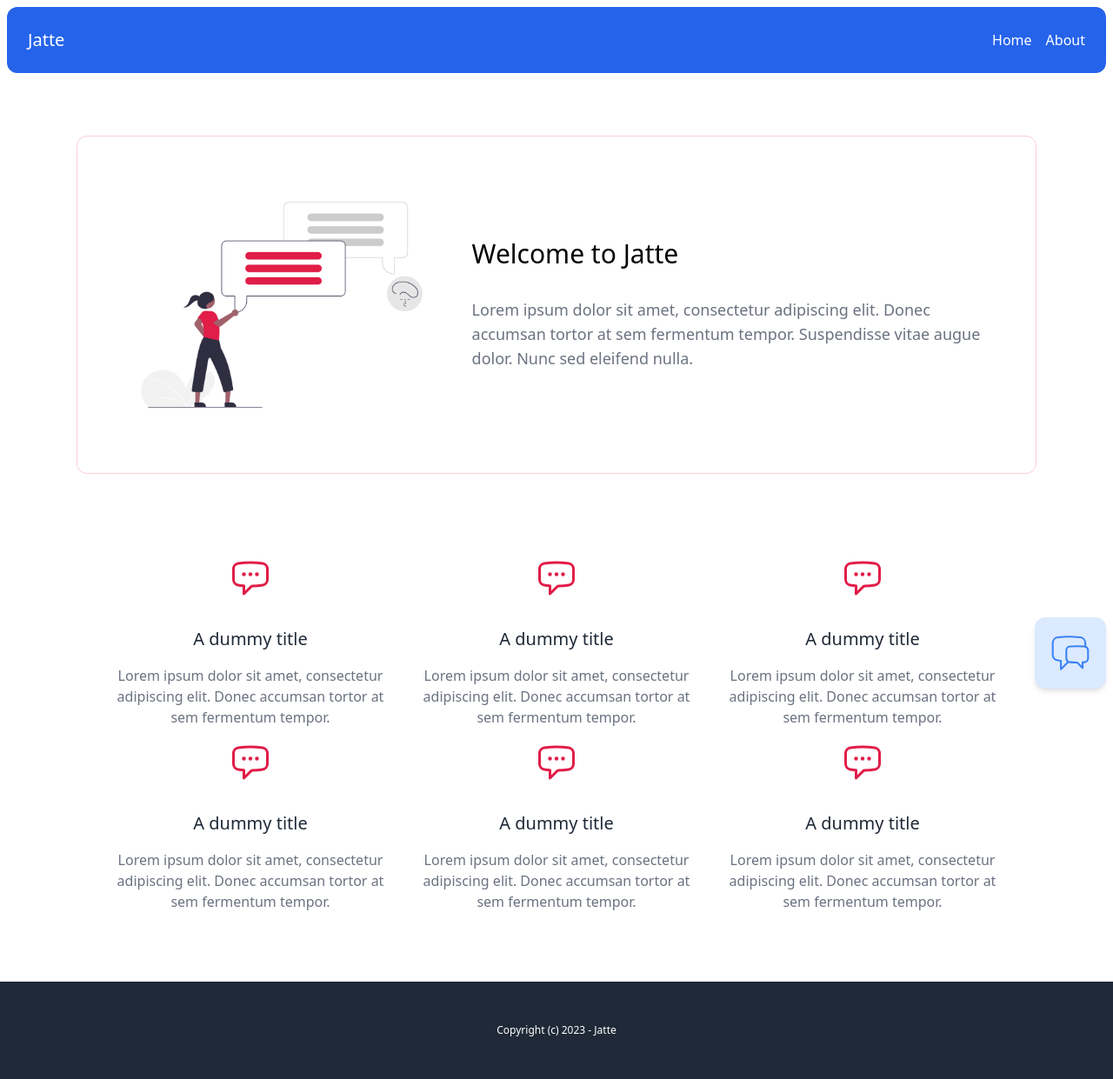
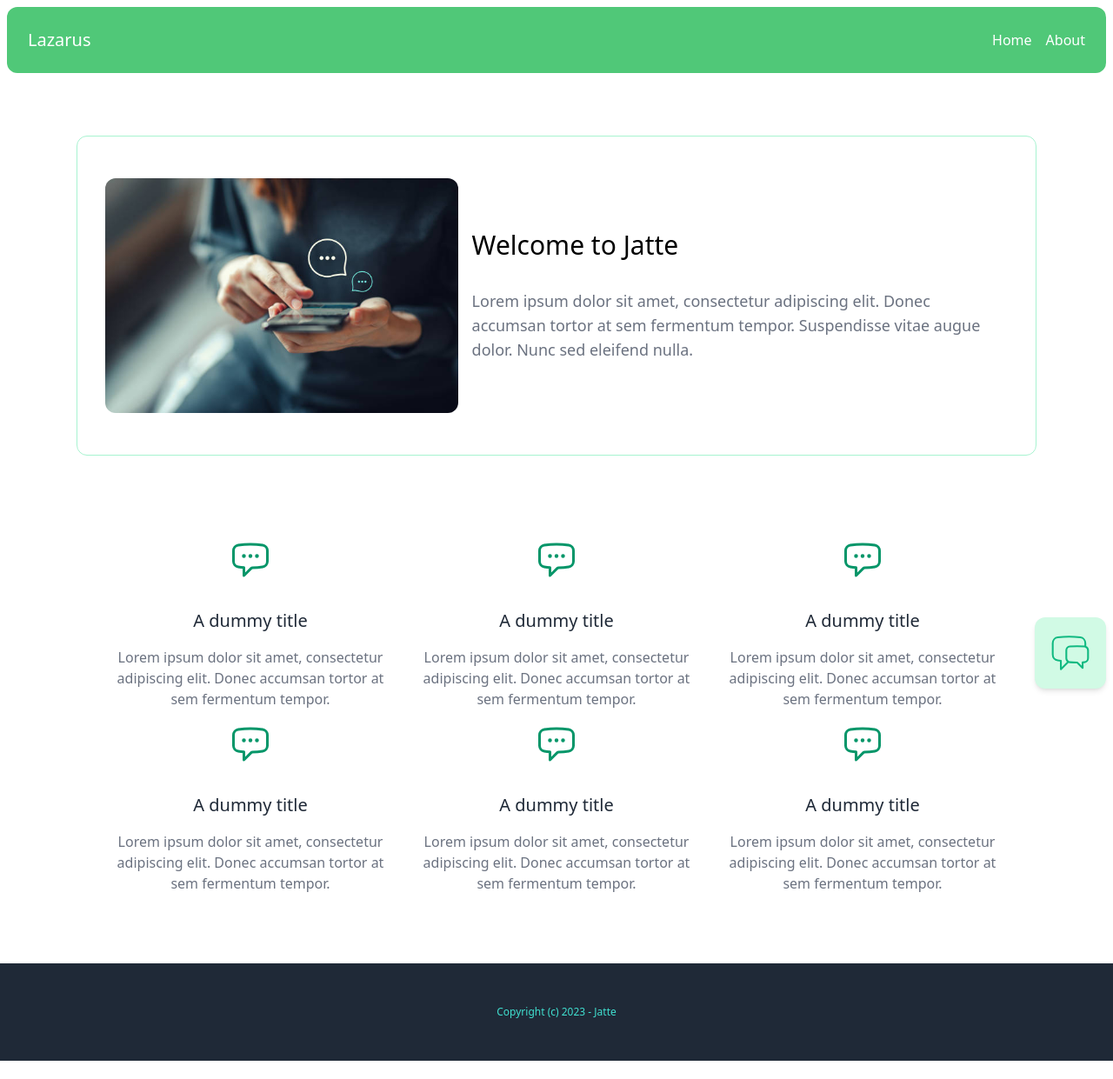
Before and after one commit to TheDarkBlueSnaper/Lazarus, a Django app: page / in a window 1280 px wide. Shown: the whole page at 87% size. After the commit the page ends 1220 px from the top, so only its background shows below. Run offline with Django 4.2, Linux system fonts and the light colour scheme.

Commit message:
changing colour scheme

```diff
--- a/lazarus/chat/templates/chat/partials/chat_bubble.html
+++ b/lazarus/chat/templates/chat/partials/chat_bubble.html
@@ -1,23 +1,24 @@
-<div id="chat" class="max-w-[300px] fixed right-2 bottom-2 p-4 bg-blue-100 border-blue-300 rounded-xl shadow-md">
+<div id="chat" class="max-w-[300px] fixed right-2 bottom-2 p-4 bg-emerald-100 border-emerald-300 rounded-xl shadow-md">
     <div id="chat_icon">
         <button id="chat_open" class="w-[50px] flex items-center">
-            <svg xmlns="http://www.w3.org/2000/svg" fill="none" viewBox="0 0 24 24" stroke-width="1" stroke="currentColor" class="text-blue-500">
+            <svg xmlns="http://www.w3.org/2000/svg" fill="none" viewBox="0 0 24 24" stroke-width="1" stroke="currentColor" class="text-emerald-500">
                 <path stroke-linecap="round" stroke-linejoin="round" d="M20.25 8.511c.884.284 1.5 1.128 1.5 2.097v4.286c0 1.136-.847 2.1-1.98 2.193-.34.027-.68.052-1.02.072v3.091l-3-3c-1.354 0-2.694-.055-4.02-.163a2.115 2.115 0 0 1-.825-.242m9.345-8.334a2.126 2.126 0 0 0-.476-.095 48.64 48.64 0 0 0-8.048 0c-1.131.094-1.976 1.057-1.976 2.192v4.286c0 .837.46 1.58 1.155 1.951m9.345-8.334V6.637c0-1.621-1.152-3.026-2.76-3.235A48.455 48.455 0 0 0 11.25 3c-2.115 0-4.198.137-6.24.402-1.608.209-2.76 1.614-2.76 3.235v6.226c0 1.621 1.152 3.026 2.76 3.235.577.075 1.157.14 1.74.194V21l4.155-4.155" />
               </svg>
         </button>
     </div>
 
     <div id="chat_welcome" class="hidden">
-        <input type="text" name="name" id="chat_name" class="w-full p-2 px-6 py-2 mb-4 bg-blue-100 border-blue-300 rounded-xl" placeholder="Enter your name...">
+        <input type="text" name="name" id="chat_name" class="w-full p-2 px-6 py-2 mb-4 bg-emerald-100 border-emerald-300 rounded-xl" placeholder="Enter your name...">
 
-        <button id="chat_join" class="w-full px-6 py-2 text-white bg-blue-500 rounded-xl">Join chat</button>
+        <button id="chat_join" class="w-full px-6 py-2 text-white bg-emerald-500 rounded-xl">Join chat</button>
     </div>
 
     <div id="chat_room" class="hidden">
-        <div id="chat_log" class="mb-4 p-4 bg-blue-100 rounded-xl h-[300px] overflow-scroll">
+        <div id="chat_log" class="mb-4 p-4 bg-emerald-100 rounded-xl h-[300px] overflow-scroll">
             <p>Welcome to the chat! Please be patient, our staff will join you soon...</p>
         </div>
 
-        <input type="text" name="message" id="chat_message_input" class="w-full p-4 mb-4 bg-blue-100 border-blue-100 rounded-xl" placeholder="Type your message...">
-        <button id="chat_message_send" class="w-full px-6 py-2 text-white bg-blue-500 rounded-xl">Send</button>
+        <input type="text" name="message" id="chat_message_input" class="w-full p-4 mb-4 bg-emerald-100 border-emerald-100 rounded-xl" placeholder="Type your message...">
+        <button id="chat_message_send" class="w-full px-6 py-2 text-white bg-emerald-500 rounded-xl">Send</button>
     </div>
+</div>
--- a/lazarus/core/templates/core/base.html
+++ b/lazarus/core/templates/core/base.html
@@ -8,22 +8,45 @@
         <meta name="viewport" content="width=device-width, initial-scale=1.0">
 
         <link rel="stylesheet" type="text/css" href="{% static 'css/main.min.css' %}">
+        <style>
+            /* BEGIN: Custom Styles */
+            body {
+                color: black;
+            }
+
+            .bg-emerald {
+                background-color: #50C878;
+            }
+
+            .bg-turquoise {
+                background-color: #40E0D0;
+            }
+
+            .text-emerald {
+                color: #50C878;
+            }
+
+            .text-turquoise {
+                color: #40E0D0;
+            }
+            /* END: Custom Styles */
+        </style>
     </head>
 
     <body>
         <div class="p-2">
-            <nav class="flex items-center justify-between p-6 text-white bg-blue-600 rounded-xl">
-                <a href="{% url 'core:index' %}" class="text-xl">Jatte</a>
+            <nav class="flex items-center justify-between p-6 text-white bg-emerald rounded-xl">
+                <a href="{% url 'core:index' %}" class="text-xl text-white">Lazarus</a>
 
                 <div class="flex items-center space-x-4">
-                    <a href="{% url 'core:index' %}">Home</a>
-                    <a href="{% url 'core:about' %}">About</a>
+                    <a href="{% url 'core:index' %}" class="text-white">Home</a>
+                    <a href="{% url 'core:about' %}" class="text-white">About</a>
                 </div>
             </nav>
 
             <main class="max-w-6xl p-6 mx-auto">
                 {% if messages %}
-                    <div class="p-6 mb-6 text-white bg-gray-800 message rounded-xl">
+                    <div class="p-6 mb-6 text-black bg-gray-800 message rounded-xl">
                         {% for message in messages %}
                             <p>{{ message }}</p>
                         {% endfor %}
@@ -35,8 +58,8 @@
             </main>
         </div>
 
-        <footer class="px-6 py-12 text-xs text-center text-white bg-gray-800">
-            <p>Copyright (c) 2023 - Jatte</p>
+        <footer class="px-6 py-12 text-xs text-center text-black bg-gray-800">
+            <p class="text-turquoise">Copyright (c) 2023 - Jatte</p>
         </footer>
 
         {% block scripts %}
--- a/lazarus/core/templates/core/index.html
+++ b/lazarus/core/templates/core/index.html
@@ -3,9 +3,9 @@
 {% load static %}
 
 {% block content %}
-    <div class="grid items-center grid-cols-5 gap-4 px-8 py-12 mt-12 border border-rose-200 rounded-xl">
+    <div class="grid items-center grid-cols-5 gap-4 px-8 py-12 mt-12 border border-emerald-200 rounded-xl">
         <div class="col-span-2">
-            <img src="{% static 'images/header.png' %}">
+            <img src="{% static 'images/header.png' %}" class="rounded-xl">
         </div>
 
         <div class="col-span-3">
@@ -17,7 +17,7 @@
 
     <div class="grid items-center grid-cols-3 gap-4 px-8 py-12 mt-12">
         <div class="text-center">
-            <svg xmlns="http://www.w3.org/2000/svg" fill="none" viewBox="0 0 24 24" stroke-width="1.5" stroke="currentColor" class="w-12 h-12 mx-auto mb-8 text-rose-600">
+            <svg xmlns="http://www.w3.org/2000/svg" fill="none" viewBox="0 0 24 24" stroke-width="1.5" stroke="currentColor" class="w-12 h-12 mx-auto mb-8 text-emerald-600">
                 <path stroke-linecap="round" stroke-linejoin="round" d="M8.625 9.75a.375.375 0 11-.75 0 .375.375 0 01.75 0zm0 0H8.25m4.125 0a.375.375 0 11-.75 0 .375.375 0 01.75 0zm0 0H12m4.125 0a.375.375 0 11-.75 0 .375.375 0 01.75 0zm0 0h-.375m-13.5 3.01c0 1.6 1.123 2.994 2.707 3.227 1.087.16 2.185.283 3.293.369V21l4.184-4.183a1.14 1.14 0 01.778-.332 48.294 48.294 0 005.83-.498c1.585-.233 2.708-1.626 2.708-3.228V6.741c0-1.602-1.123-2.995-2.707-3.228A48.394 48.394 0 0012 3c-2.392 0-4.744.175-7.043.513C3.373 3.746 2.25 5.14 2.25 6.741v6.018z" />
             </svg>
 
@@ -27,7 +27,7 @@
         </div>
 
         <div class="text-center">
-            <svg xmlns="http://www.w3.org/2000/svg" fill="none" viewBox="0 0 24 24" stroke-width="1.5" stroke="currentColor" class="w-12 h-12 mx-auto mb-8 text-rose-600">
+            <svg xmlns="http://www.w3.org/2000/svg" fill="none" viewBox="0 0 24 24" stroke-width="1.5" stroke="currentColor" class="w-12 h-12 mx-auto mb-8 text-emerald-600">
                 <path stroke-linecap="round" stroke-linejoin="round" d="M8.625 9.75a.375.375 0 11-.75 0 .375.375 0 01.75 0zm0 0H8.25m4.125 0a.375.375 0 11-.75 0 .375.375 0 01.75 0zm0 0H12m4.125 0a.375.375 0 11-.75 0 .375.375 0 01.75 0zm0 0h-.375m-13.5 3.01c0 1.6 1.123 2.994 2.707 3.227 1.087.16 2.185.283 3.293.369V21l4.184-4.183a1.14 1.14 0 01.778-.332 48.294 48.294 0 005.83-.498c1.585-.233 2.708-1.626 2.708-3.228V6.741c0-1.602-1.123-2.995-2.707-3.228A48.394 48.394 0 0012 3c-2.392 0-4.744.175-7.043.513C3.373 3.746 2.25 5.14 2.25 6.741v6.018z" />
             </svg>
 
@@ -37,7 +37,7 @@
         </div>
 
         <div class="text-center">
-            <svg xmlns="http://www.w3.org/2000/svg" fill="none" viewBox="0 0 24 24" stroke-width="1.5" stroke="currentColor" class="w-12 h-12 mx-auto mb-8 text-rose-600">
+            <svg xmlns="http://www.w3.org/2000/svg" fill="none" viewBox="0 0 24 24" stroke-width="1.5" stroke="currentColor" class="w-12 h-12 mx-auto mb-8 text-emerald-600">
                 <path stroke-linecap="round" stroke-linejoin="round" d="M8.625 9.75a.375.375 0 11-.75 0 .375.375 0 01.75 0zm0 0H8.25m4.125 0a.375.375 0 11-.75 0 .375.375 0 01.75 0zm0 0H12m4.125 0a.375.375 0 11-.75 0 .375.375 0 01.75 0zm0 0h-.375m-13.5 3.01c0 1.6 1.123 2.994 2.707 3.227 1.087.16 2.185.283 3.293.369V21l4.184-4.183a1.14 1.14 0 01.778-.332 48.294 48.294 0 005.83-.498c1.585-.233 2.708-1.626 2.708-3.228V6.741c0-1.602-1.123-2.995-2.707-3.228A48.394 48.394 0 0012 3c-2.392 0-4.744.175-7.043.513C3.373 3.746 2.25 5.14 2.25 6.741v6.018z" />
             </svg>
 
@@ -47,7 +47,7 @@
         </div>
 
         <div class="text-center">
-            <svg xmlns="http://www.w3.org/2000/svg" fill="none" viewBox="0 0 24 24" stroke-width="1.5" stroke="currentColor" class="w-12 h-12 mx-auto mb-8 text-rose-600">
+            <svg xmlns="http://www.w3.org/2000/svg" fill="none" viewBox="0 0 24 24" stroke-width="1.5" stroke="currentColor" class="w-12 h-12 mx-auto mb-8 text-emerald-600">
                 <path stroke-linecap="round" stroke-linejoin="round" d="M8.625 9.75a.375.375 0 11-.75 0 .375.375 0 01.75 0zm0 0H8.25m4.125 0a.375.375 0 11-.75 0 .375.375 0 01.75 0zm0 0H12m4.125 0a.375.375 0 11-.75 0 .375.375 0 01.75 0zm0 0h-.375m-13.5 3.01c0 1.6 1.123 2.994 2.707 3.227 1.087.16 2.185.283 3.293.369V21l4.184-4.183a1.14 1.14 0 01.778-.332 48.294 48.294 0 005.83-.498c1.585-.233 2.708-1.626 2.708-3.228V6.741c0-1.602-1.123-2.995-2.707-3.228A48.394 48.394 0 0012 3c-2.392 0-4.744.175-7.043.513C3.373 3.746 2.25 5.14 2.25 6.741v6.018z" />
             </svg>
 
@@ -57,7 +57,7 @@
         </div>
 
         <div class="text-center">
-            <svg xmlns="http://www.w3.org/2000/svg" fill="none" viewBox="0 0 24 24" stroke-width="1.5" stroke="currentColor" class="w-12 h-12 mx-auto mb-8 text-rose-600">
+            <svg xmlns="http://www.w3.org/2000/svg" fill="none" viewBox="0 0 24 24" stroke-width="1.5" stroke="currentColor" class="w-12 h-12 mx-auto mb-8 text-emerald-600">
                 <path stroke-linecap="round" stroke-linejoin="round" d="M8.625 9.75a.375.375 0 11-.75 0 .375.375 0 01.75 0zm0 0H8.25m4.125 0a.375.375 0 11-.75 0 .375.375 0 01.75 0zm0 0H12m4.125 0a.375.375 0 11-.75 0 .375.375 0 01.75 0zm0 0h-.375m-13.5 3.01c0 1.6 1.123 2.994 2.707 3.227 1.087.16 2.185.283 3.293.369V21l4.184-4.183a1.14 1.14 0 01.778-.332 48.294 48.294 0 005.83-.498c1.585-.233 2.708-1.626 2.708-3.228V6.741c0-1.602-1.123-2.995-2.707-3.228A48.394 48.394 0 0012 3c-2.392 0-4.744.175-7.043.513C3.373 3.746 2.25 5.14 2.25 6.741v6.018z" />
             </svg>
 
@@ -67,7 +67,7 @@
         </div>
 
         <div class="text-center">
-            <svg xmlns="http://www.w3.org/2000/svg" fill="none" viewBox="0 0 24 24" stroke-width="1.5" stroke="currentColor" class="w-12 h-12 mx-auto mb-8 text-rose-600">
+            <svg xmlns="http://www.w3.org/2000/svg" fill="none" viewBox="0 0 24 24" stroke-width="1.5" stroke="currentColor" class="w-12 h-12 mx-auto mb-8 text-emerald-600">
                 <path stroke-linecap="round" stroke-linejoin="round" d="M8.625 9.75a.375.375 0 11-.75 0 .375.375 0 01.75 0zm0 0H8.25m4.125 0a.375.375 0 11-.75 0 .375.375 0 01.75 0zm0 0H12m4.125 0a.375.375 0 11-.75 0 .375.375 0 01.75 0zm0 0h-.375m-13.5 3.01c0 1.6 1.123 2.994 2.707 3.227 1.087.16 2.185.283 3.293.369V21l4.184-4.183a1.14 1.14 0 01.778-.332 48.294 48.294 0 005.83-.498c1.585-.233 2.708-1.626 2.708-3.228V6.741c0-1.602-1.123-2.995-2.707-3.228A48.394 48.394 0 0012 3c-2.392 0-4.744.175-7.043.513C3.373 3.746 2.25 5.14 2.25 6.741v6.018z" />
             </svg>
 
```
Also changed, not shown: lazarus/static/css/main.min.css, lazarus/static/images/header.png.
